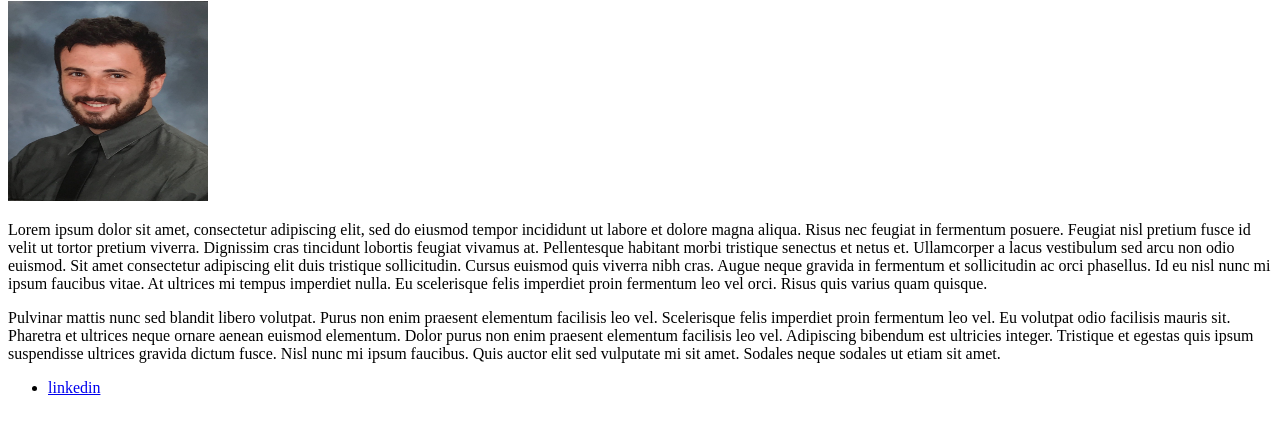
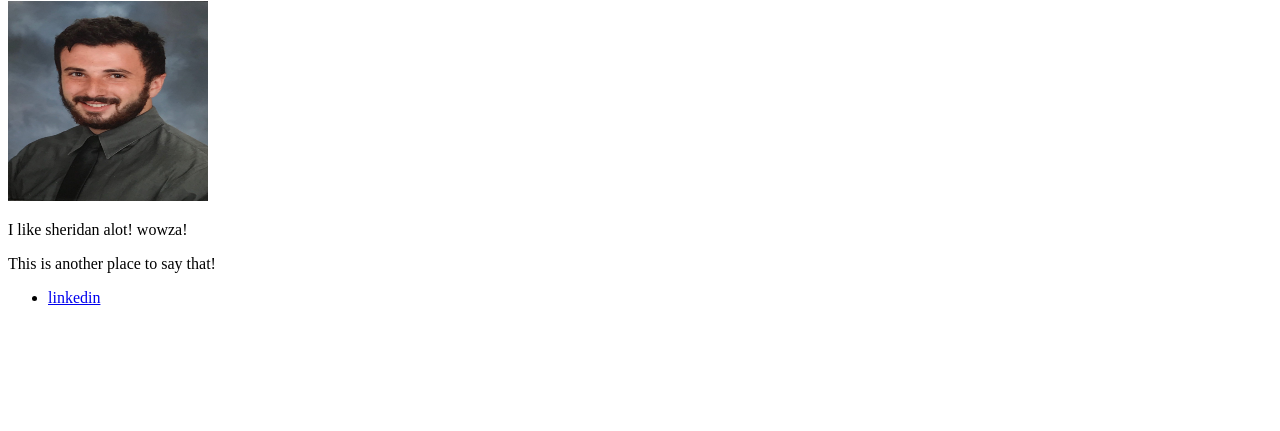
Before and after one commit to devindubin/devindubin.github.io, a plain HTML site: page index.html in a window 1280 px wide. Shown: the part 79-510 px from the top of the page. Drawn offline with Linux system fonts and the light colour scheme.

Commit message:
Update index.html

```diff
--- a/index.html
+++ b/index.html
@@ -12,28 +12,11 @@
   <img src="Devin.jpeg" height="200" width="200" alt="Its me">
 
   <p>
-    Lorem ipsum dolor sit amet, consectetur adipiscing elit,
-    sed do eiusmod tempor incididunt ut labore et dolore magna aliqua.
-    Risus nec feugiat in fermentum posuere. Feugiat nisl pretium fusce
-    id velit ut tortor pretium viverra. Dignissim cras tincidunt lobortis
-    feugiat vivamus at. Pellentesque habitant morbi tristique senectus et netus et.
-    Ullamcorper a lacus vestibulum sed arcu non odio euismod. Sit amet
-    consectetur adipiscing elit duis tristique sollicitudin. Cursus euismod
-    quis viverra nibh cras. Augue neque gravida in fermentum et sollicitudin
-    ac orci phasellus. Id eu nisl nunc mi ipsum faucibus vitae. At ultrices
-    mi tempus imperdiet nulla. Eu scelerisque felis imperdiet proin fermentum
-    leo vel orci. Risus quis varius quam quisque.
+    I like sheridan alot! wowza!
   </p>
 
     <p>
-      Pulvinar mattis nunc sed blandit libero volutpat. Purus non enim praesent
-      elementum facilisis leo vel. Scelerisque felis imperdiet proin fermentum leo
-      vel. Eu volutpat odio facilisis mauris sit. Pharetra et ultrices neque ornare
-      aenean euismod elementum. Dolor purus non enim praesent elementum facilisis
-      leo vel. Adipiscing bibendum est ultricies integer. Tristique et egestas quis
-      ipsum suspendisse ultrices gravida dictum fusce. Nisl nunc mi ipsum faucibus.
-      Quis auctor elit sed vulputate mi sit amet. Sodales neque sodales ut etiam sit
-      amet.
+      This is another place to say that!
     </p>
 
 <ul>
```
